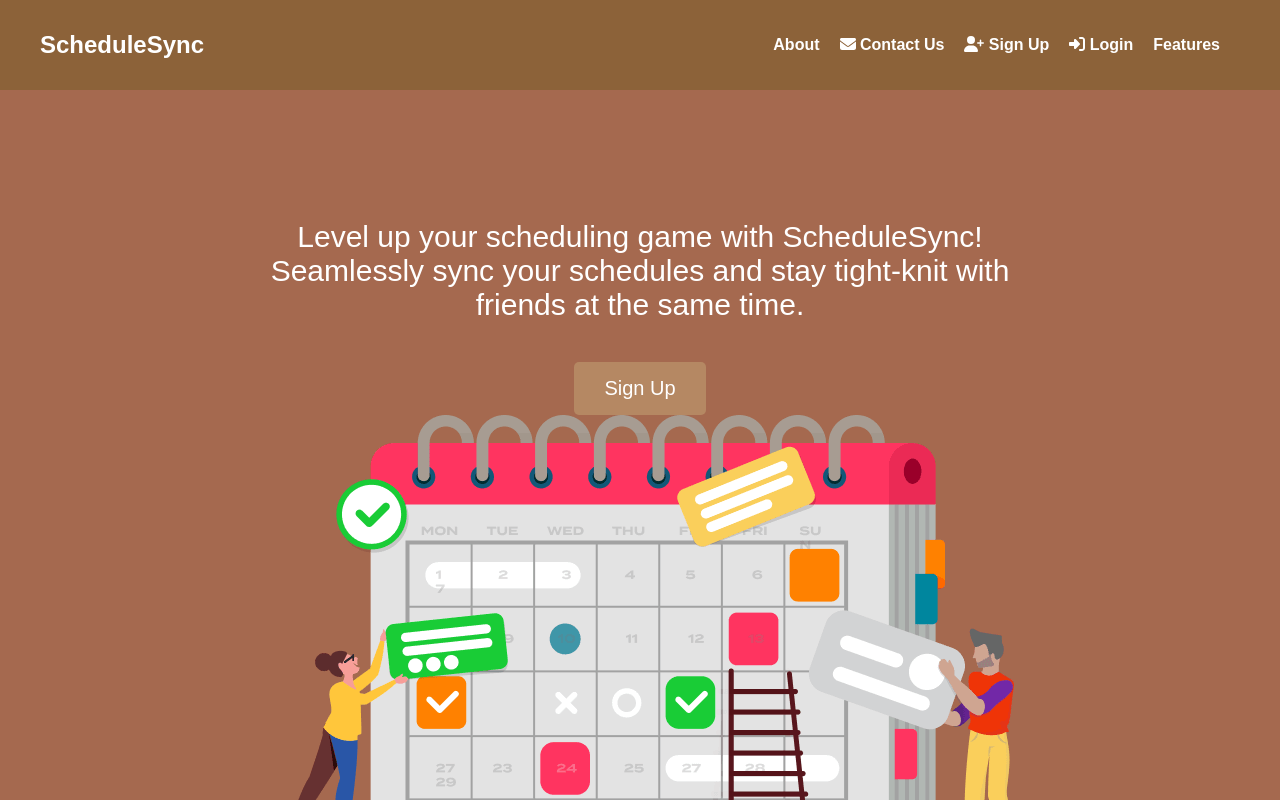
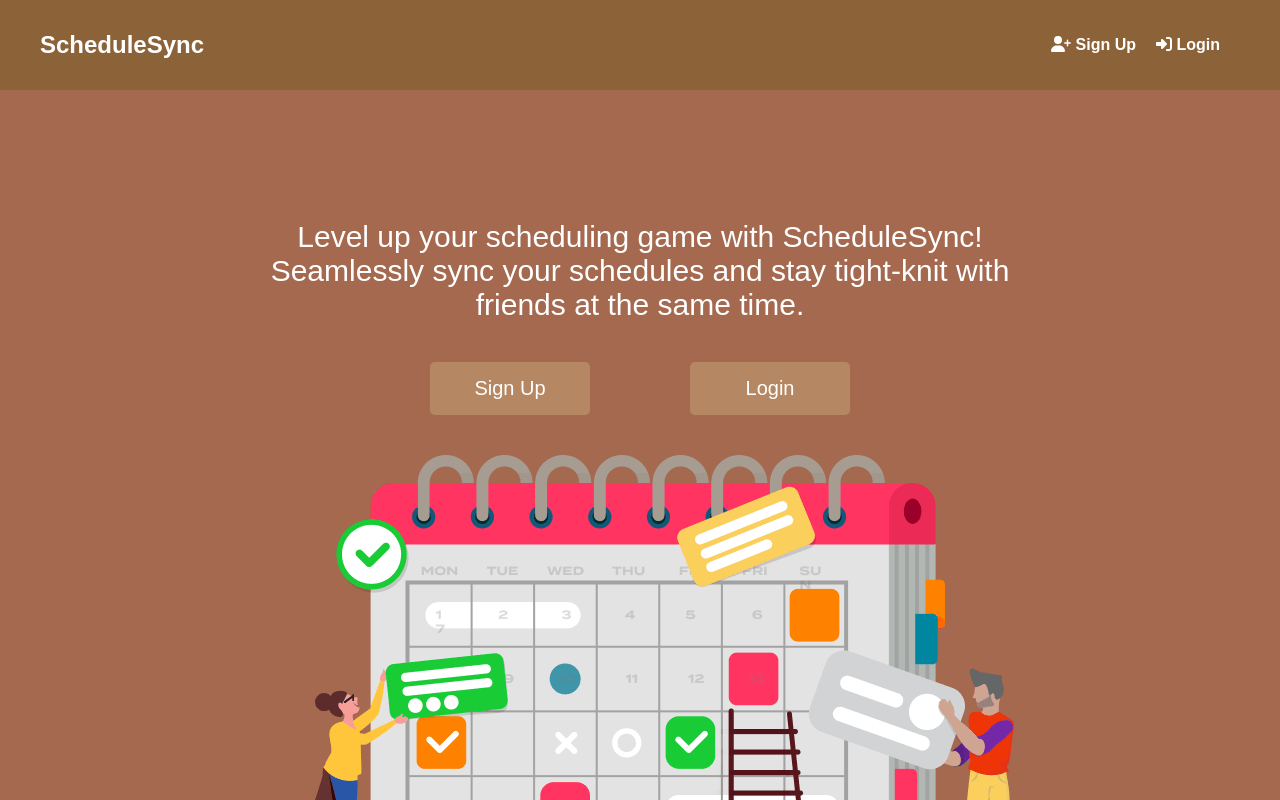
Before and after one commit to SanjeevMakesh24/Group4_ScheduleSync, a React (Create React App) app in the folder client/schedule-sync-react/: page / in a window 1280 px wide. Shown: the top 800 px of the page. Built offline with nearby package versions, Linux system fonts and the light colour scheme.

Commit message:
Changes to home page

```diff
--- a/client/schedule-sync-react/src/Home.css
+++ b/client/schedule-sync-react/src/Home.css
@@ -67,14 +67,22 @@
     margin-bottom: 40px;
   }
 
+  .button-container {
+    display: flex;
+    justify-content: center;
+    margin-bottom: 40px;
+  }
+
   .cta-btn {
     display: inline-block;
+    width: 100px;
     padding: 15px 30px;
     background-color: #b58863;
     color: #fff;
     text-decoration: none;
     border-radius: 5px;
     font-size: 20px;
+    margin: 0 50px;
     transition: background-color 0.3s ease;
   }
 
--- a/client/schedule-sync-react/src/Home.js
+++ b/client/schedule-sync-react/src/Home.js
@@ -13,11 +13,8 @@ function Home() {
         <nav>
           <div className="logo">ScheduleSync</div>
           <ul>
-            <li><Link to="/about">About</Link></li>
-            <li><Link to="/contact"><FontAwesomeIcon icon={faEnvelope} /> Contact Us</Link></li>
             <li><Link to="/create-account"><FontAwesomeIcon icon={faUserPlus} /> Sign Up</Link></li>
             <li><Link to="/signIn"><FontAwesomeIcon icon={faSignInAlt} /> Login</Link></li>
-            <li><Link to="/features">Features</Link></li>
           </ul>
         </nav>
       </header>
@@ -26,7 +23,10 @@ function Home() {
           <p>
           Level up your scheduling game with ScheduleSync! Seamlessly sync your schedules and stay tight-knit with friends at the same time.
           </p>
-          <Link to="/create-account" className="cta-btn">Sign Up</Link>
+          <div className="button-container">
+            <Link to="/create-account" className="cta-btn">Sign Up</Link>
+            <Link to="/SignIn" className="cta-btn">Login</Link>
+          </div>
         </div>
         <div className="image-container">
           <img src={scheduleImage} alt="ScheduleSync" />
@@ -34,11 +34,6 @@ function Home() {
       </section>
       <footer>
         <div className="container">
-          <ul>
-            <li><a href="#"><FontAwesomeIcon icon={['fab', 'facebook']} /></a></li>
-            <li><a href="#"><FontAwesomeIcon icon={['fab', 'twitter']} /></a></li>
-            <li><a href="#"><FontAwesomeIcon icon={['fab', 'instagram']} /></a></li>
-          </ul>
           <p>&copy; 2024 ScheduleSync. All rights reserved.</p>
         </div>
       </footer>
```
